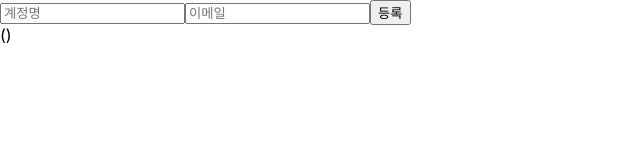
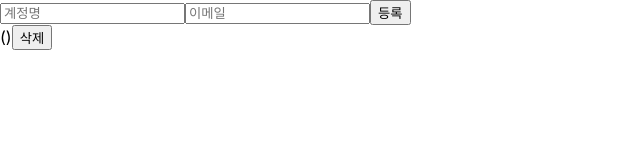
Before and after one commit to quark4904/study-react-velopert, a React (Create React App) app: page / in a window 1280 px wide. Both pictures are taken after a click on the button "등록". Shown: the top 160 px of the page, without its empty margins (0-640 px from the left). Built offline with nearby package versions, Linux system fonts and the light colour scheme.

Commit message:
Add: 14. 배열에 항목 제거하기

```diff
--- a/src/App.js
+++ b/src/App.js
@@ -55,6 +55,10 @@ function App() {
     });
     nextId.current += 1;
   };
+
+  const onRemove = (id) => {
+    setUsers(users.filter((user) => user.id !== id));
+  };
   return (
     <>
       <CreateUser
@@ -63,7 +67,7 @@ function App() {
         onChange={onChange}
         onCreate={onCreate}
       />
-      <UserList users={users} />
+      <UserList users={users} onRemove={onRemove} />
     </>
   );
 }
--- a/src/UserList.js
+++ b/src/UserList.js
@@ -1,19 +1,20 @@
 import React from "react";
 
-function User({ user }) {
+function User({ user, onRemove }) {
   return (
     <div>
       <b>{user.username}</b>
       <span>({user.email})</span>
+      <button onClick={() => onRemove(user.id)}>삭제</button>
     </div>
   );
 }
 
-function UserList({ users }) {
+function UserList({ users, onRemove }) {
   return (
     <div>
       {users.map((data) => (
-        <User user={data} key={data.id} />
+        <User user={data} key={data.id} onRemove={onRemove} />
       ))}
     </div>
   );
```
